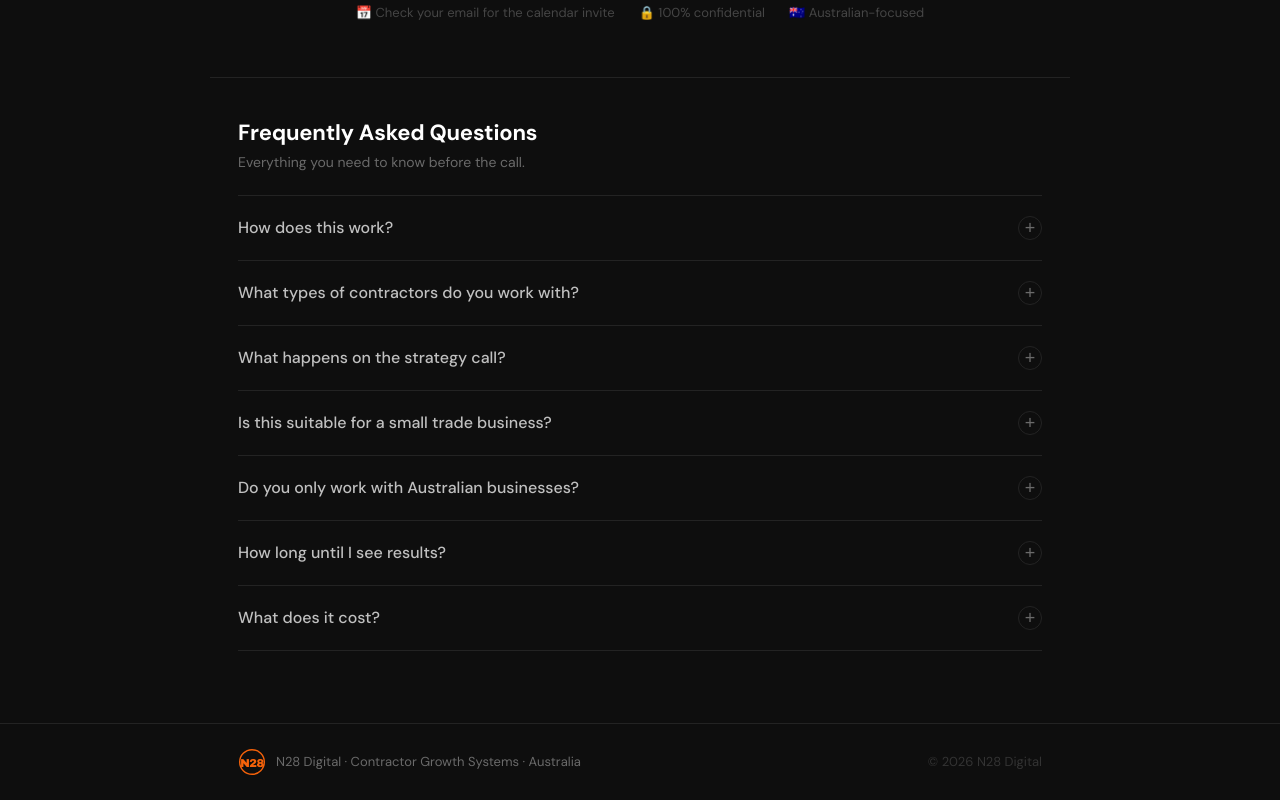
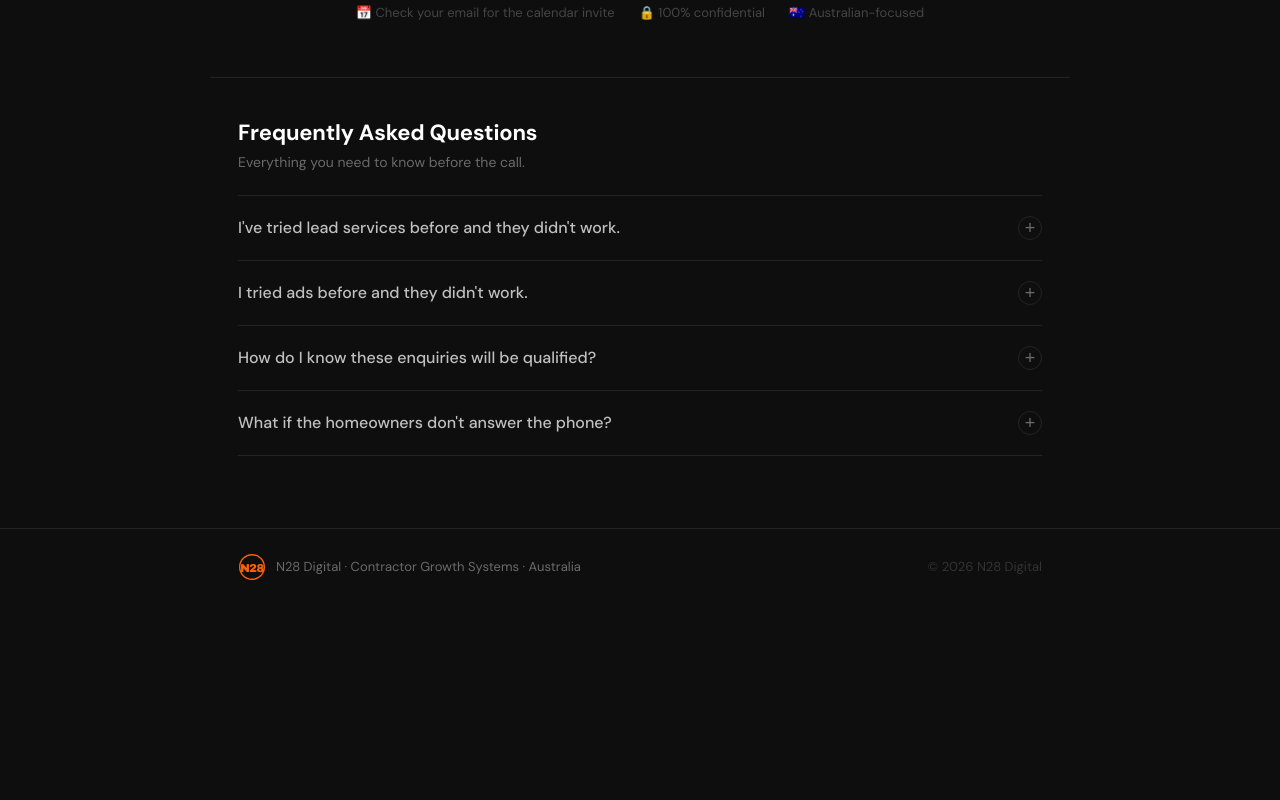
Before and after one commit to emmanuelxkan-code/n28-thankyou, a React (Vite) app: page / in a window 1280 px wide. Shown: the part 924-1724 px from the top of the page. After the commit the page ends 1529 px from the top, so only its background shows below. Built offline with nearby package versions, Linux system fonts and the light colour scheme.

Commit message:
Add files via upload

```diff
--- a/src/App.jsx
+++ b/src/App.jsx
@@ -63,32 +63,20 @@ const Video = () => (
 /* ─── FAQ data ─────────────────────────────────────────── */
 const FAQ_ITEMS = [
   {
-    q: 'How does this work?',
-    a: 'It starts with a free strategy call. We review your business, identify where leads are being lost, and map out what a consistent lead system would look like for your specific trade and location. From there, if it\'s a good fit, we\'ll walk you through how we can help.',
+    q: "I've tried lead services before and they didn't work.",
+    a: "Ads are a science and they work when there's a real system behind them. Most agencies don't have one, we do.",
   },
   {
-    q: 'What types of contractors do you work with?',
-    a: 'We work with Australian trade businesses — renovators, builders, landscapers, painters, roofers, bathroom renovators, plumbers, electricians, and similar. If you run a home service business and want a more consistent pipeline of quality work, this call is for you.',
+    q: "I tried ads before and they didn't work.",
+    a: "Ads are a science and they work when there's a real system behind them. Most agencies don't have one, we do.",
   },
   {
-    q: 'What happens on the strategy call?',
-    a: "It's a focused 30–45 minute session. We'll look at your current lead flow, where the gaps are, and what your market looks like. At the end, we'll be honest with you about whether we're the right fit — no pressure, no hard sell.",
+    q: "How do I know these enquiries will be qualified?",
+    a: "We define your exact qualification criteria upfront and only send through homeowners who match what you're looking for.",
   },
   {
-    q: 'Is this suitable for a small trade business?',
-    a: "Yes, as long as you're serious about growth. We work with sole traders through to established contractors with teams. The strategy call is designed to figure out where you are and what makes sense for your stage of business.",
-  },
-  {
-    q: 'Do you only work with Australian businesses?',
-    a: 'Yes. We focus exclusively on the Australian market. Our campaigns, strategies, and understanding of local contractor businesses are built specifically for this environment.',
-  },
-  {
-    q: 'How long until I see results?',
-    a: "Most clients start seeing movement within the first 30–60 days. Results depend on your trade, location, and how competitive your market is. We'll be upfront about expectations on the call — we'd rather set realistic targets and exceed them.",
-  },
-  {
-    q: 'What does it cost?',
-    a: "Pricing depends on your goals, trade, and what's involved. We'll give you a clear picture on the call once we understand your situation. The strategy session itself is completely free.",
+    q: "What if the homeowners don't answer the phone?",
+    a: "We follow up until they respond and book, so you never have to chase them.",
   },
 ]
 
```
